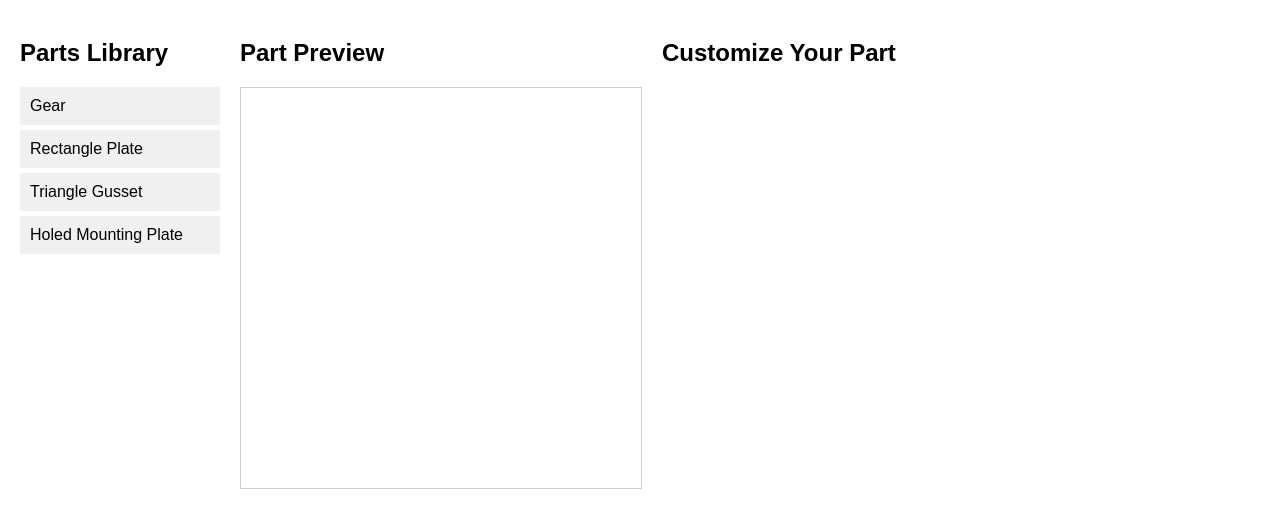
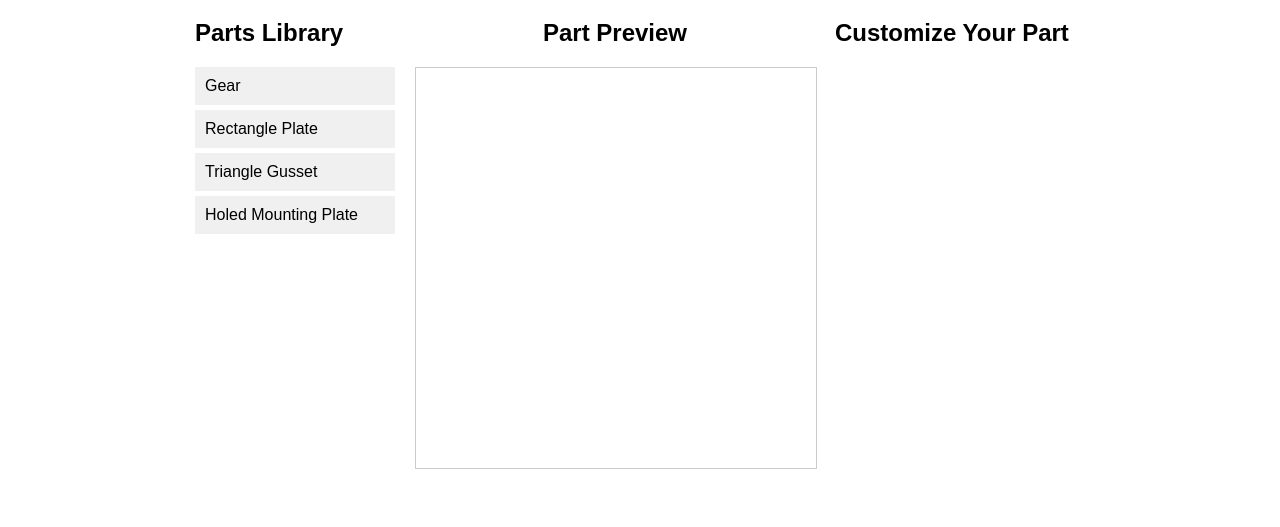
Before and after one commit to lsmetalworks/grok-dxf-tool, a plain HTML site: page index.html in a window 1280 px wide. Shown: the part 61-588 px from the top of the page. Drawn offline with Linux system fonts and the light colour scheme.

Commit message:
Update styles.css

```diff
--- a/styles.css
+++ b/styles.css
@@ -2,39 +2,74 @@ body {
     font-family: Arial, sans-serif;
     margin: 20px;
 }
+
 .container {
     display: flex;
     gap: 20px;
+    justify-content: center;
 }
+
 .sidebar {
     width: 200px;
+    flex-shrink: 0;
 }
+
+.sidebar h2 {
+    margin-top: 0;
+}
+
 .sidebar ul {
     list-style: none;
     padding: 0;
 }
+
 .sidebar li {
     padding: 10px;
     cursor: pointer;
     background: #f0f0f0;
     margin-bottom: 5px;
 }
+
 .sidebar li:hover {
     background: #ddd;
 }
-.main {
+
+.preview {
     flex-grow: 1;
+    max-width: 400px; /* Matches canvas width */
+    text-align: center;
 }
+
+.preview h2 {
+    margin-top: 0;
+}
+
+#part-preview {
+    border: 1px solid #ccc;
+}
+
+.config {
+    width: 250px;
+    flex-shrink: 0;
+}
+
+.config h2 {
+    margin-top: 0;
+}
+
 #config-form {
     margin-bottom: 20px;
 }
+
 #config-form label {
     display: block;
     margin: 10px 0 5px;
 }
+
 #config-form input {
     width: 100px;
 }
-#part-preview {
-    border: 1px solid #ccc;
+
+#config-form button {
+    margin-top: 10px;
 }
```
